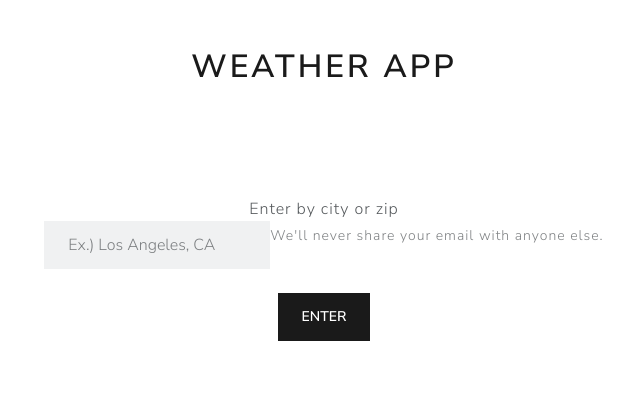
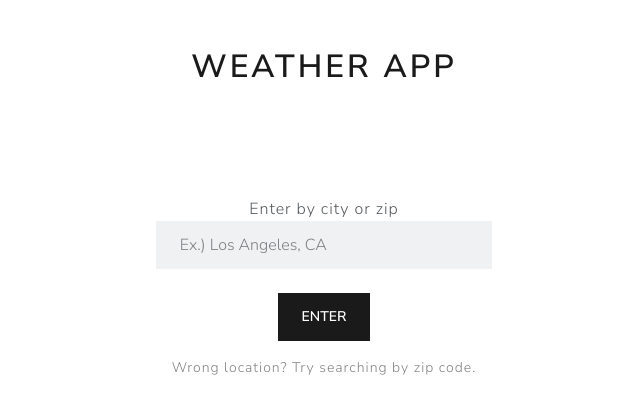
Before and after one commit to s-c-sims/weather-app, a React (Create React App) app in the folder client/: page / in a window 1280 px wide. Shown: the top 414 px of the page, without its empty margins (316-956 px from the left). Built offline with nearby package versions, Linux system fonts and the light colour scheme.

Commit message:
Update App.js

```diff
--- a/client/src/App.js
+++ b/client/src/App.js
@@ -20,26 +20,26 @@ function App() {
   const handleSubmit = (e) =>
   {
     e.preventDefault();
+    if(!input.search) setForm(inputBlank)
+    else
+    {
+      const options = fetchOptions(JSON.stringify(input));
 
-    const options = fetchOptions(JSON.stringify(input));
+      const conn = connect('/post', options);
 
-    const conn = connect('/post', options);
-
-    conn.then(result =>
-    {
+      conn.then(result =>
+      {
         const rows = getRows(result);
 
         if(!rows) setForm(inputNotFound)
         else
         {
           setLocation(rows.location.name);
-
         };
 
-    });
-
-
-  }
+      });
+    };
+  };
   return (
 
     <div className="App">
@@ -63,15 +63,18 @@ function App() {
             placeholder='Ex.) Los Angeles, CA'
             onChange={e => setInput({search: e.target.value})}
             />
-            <small id="emailHelp" class="form-text text-muted">We'll never share your email with anyone else.</small>
 
 
           <div className="invalid-feedback">{form.msg}</div>
 
         </div>
+
+
         <button type='submit' className="btn btn-primary mt-4">
                   Enter
         </button>
+        <small class='text-muted d-flex p-3'>Wrong location? Try searching by zip code.</small>
+
 
         </form>
 
```
